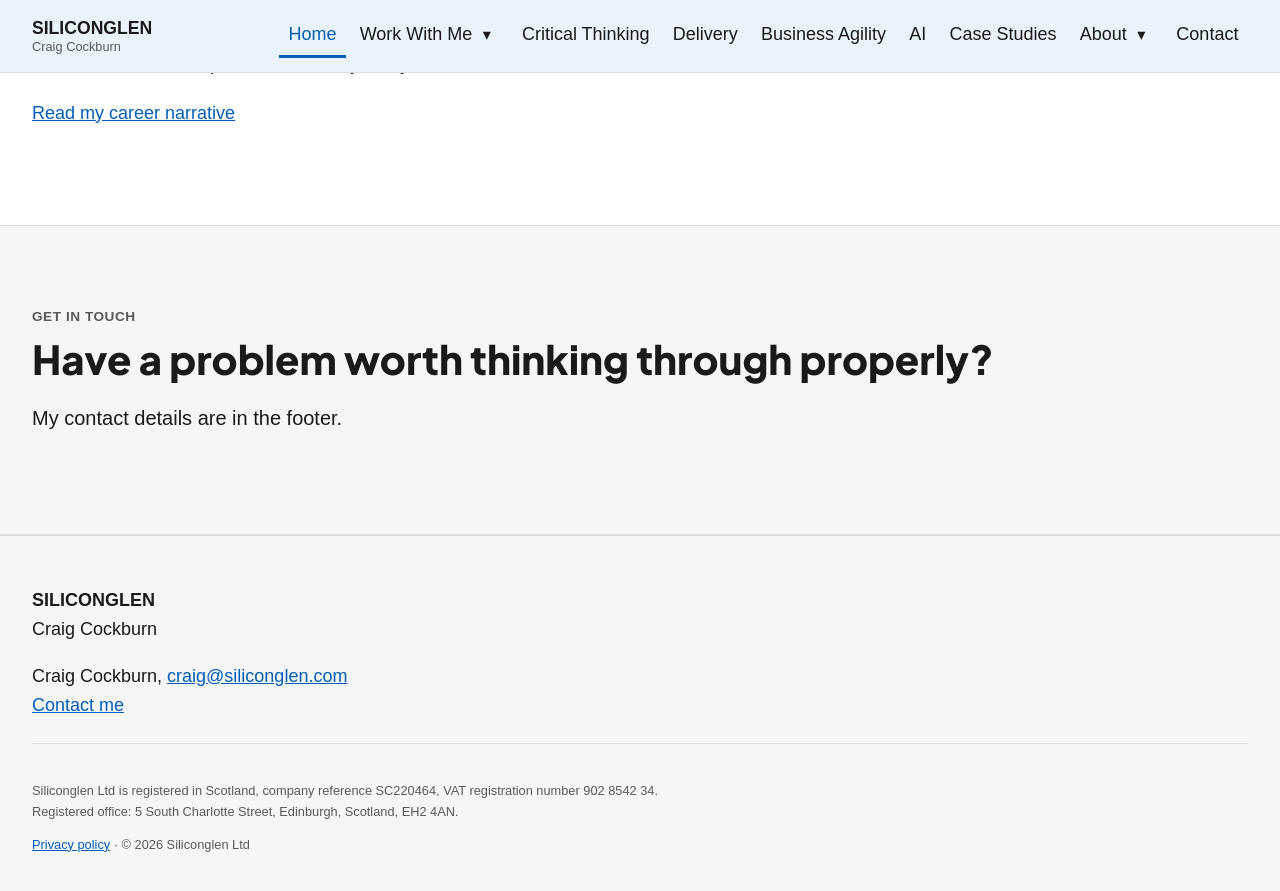
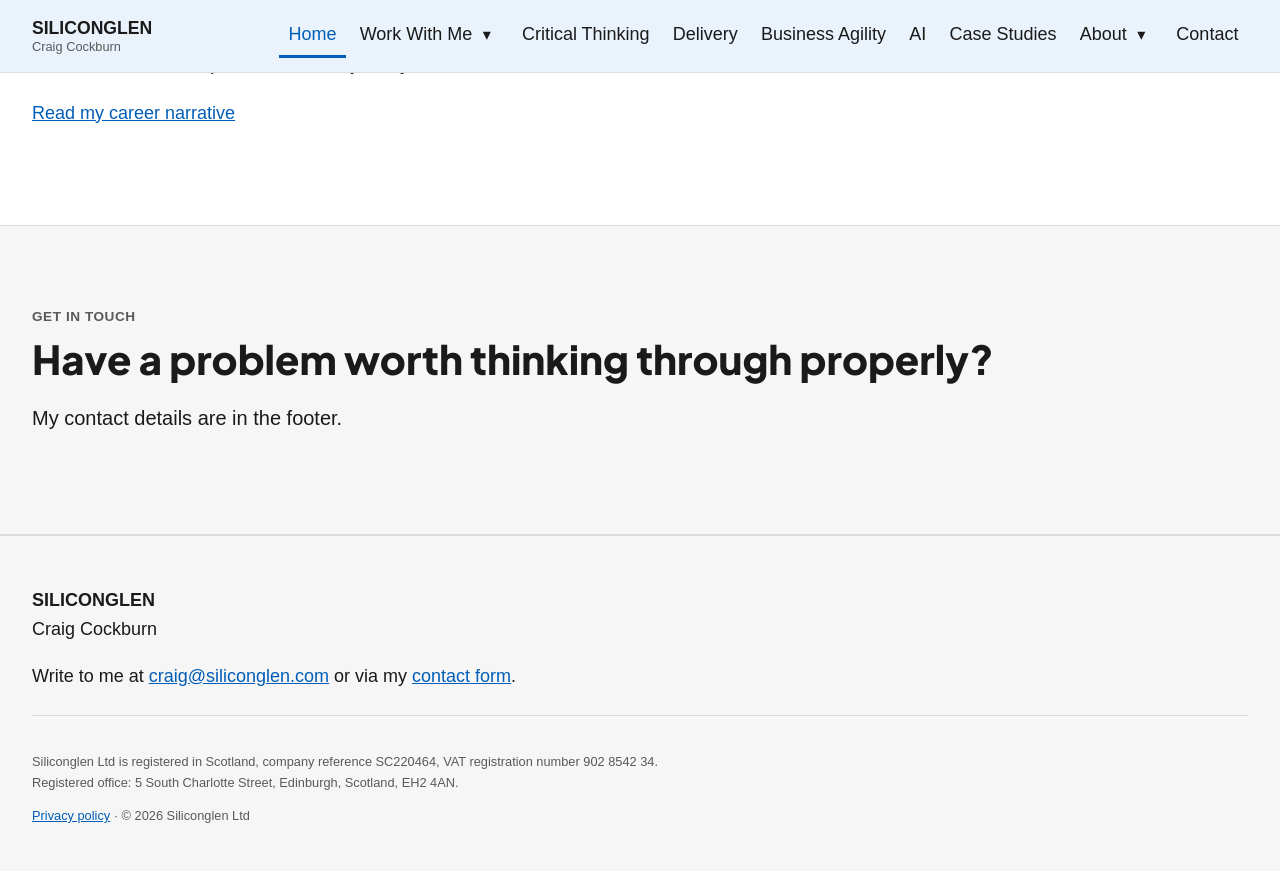
Before and after one commit to siliconglen/siliconglen-site, a Jekyll site: the page built from index.md, in a window 1280 px wide and 900 px high, scrolled down 6755 px. Shown: the top 891 px of the window. Built offline with Jekyll 4.4.1, drawn with Linux system fonts in a browser that asks for light colours.

Commit message:
Tidy footer contact wording

```diff
--- a/_includes/footer.html
+++ b/_includes/footer.html
@@ -1,8 +1,7 @@
 <footer class="site-footer">
   <div class="wrapper">
     <p><strong>SILICONGLEN</strong><br>Craig Cockburn</p>
-    <p id="contact-details">Craig Cockburn, <a href="mailto:craig@siliconglen.com">craig@siliconglen.com</a><br>
-    <a href="{{ '/contact/' | relative_url }}">Contact me</a></p>
+    <p id="contact-details">Write to me at <a href="mailto:craig@siliconglen.com">craig@siliconglen.com</a> or via my <a href="{{ '/contact/' | relative_url }}">contact form</a>.</p>
     <div class="legal">
       <p>Siliconglen Ltd is registered in Scotland, company reference SC220464, VAT registration number 902 8542 34.<br>
       Registered office: 5 South Charlotte Street, Edinburgh, Scotland, EH2 4AN.</p>
```
Also changed, not shown: DESIGN_STANDARDS.md (+1 -1 lines).
